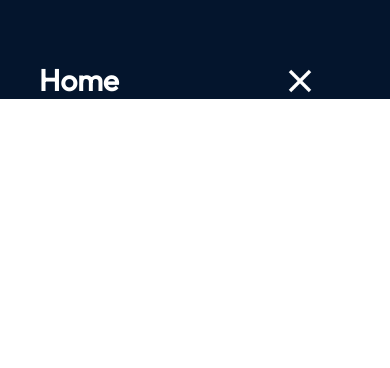
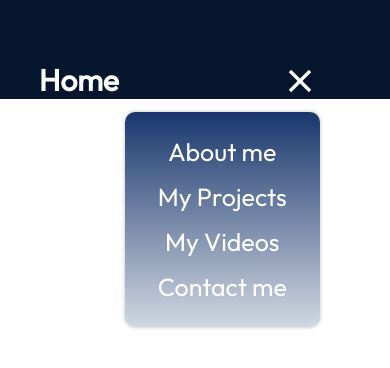
Before and after one commit to joshbatties/portfolio, a React (Vite) app in the folder portfolio/: page / in a window 390 px wide. Both pictures are taken after a click on the picture 299 px from the left and 81 px from the top of the page. Shown: the top 368 px of the page. Built offline with nearby package versions, Linux system fonts and the light colour scheme.

Commit message:
finished Navbar

```diff
--- a/portfolio/src/components/Navbar/Navbar.jsx
+++ b/portfolio/src/components/Navbar/Navbar.jsx
@@ -22,7 +22,10 @@ export const Navbar = () => {
             alt="menu-button"
             onClick={() => setMenuOpen(!menuOpen)}
         />
-        <ul className= {styles.menuItems}>
+        <ul
+            className={`${styles.menuItems} ${menuOpen && styles.menuOpen}`}
+            onClick= {() => setMenuOpen(false)}
+        >
             <li>
                 <a href="#about">About me</a>
             </li>
--- a/portfolio/src/components/Navbar/Navbar.module.css
+++ b/portfolio/src/components/Navbar/Navbar.module.css
@@ -69,4 +69,9 @@
         padding: 24px 33px;
         box-shadow: 0 0 4px 0 rgba(0, 0, 0, 0.25);
     }
+
+    .menuOpen {
+        display: flex;
+        z-index: 1;
+    }
 }
```
